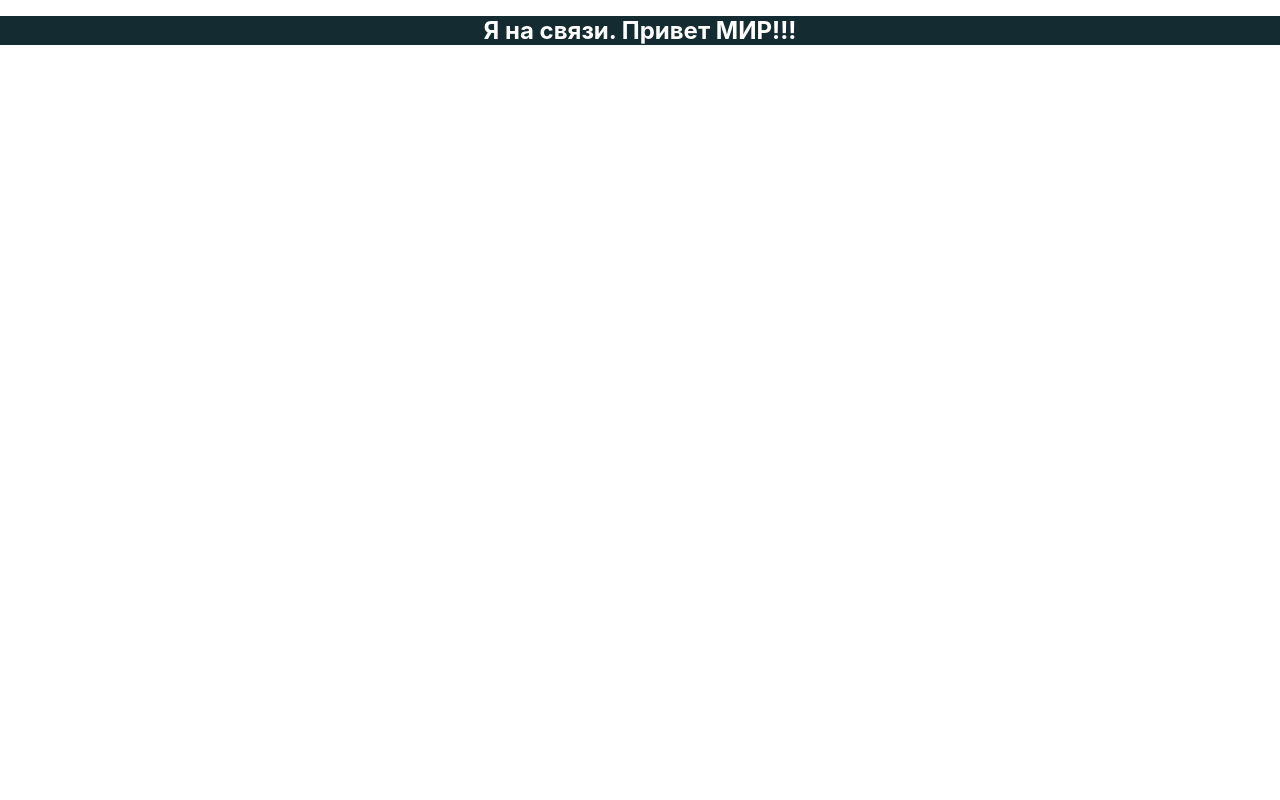
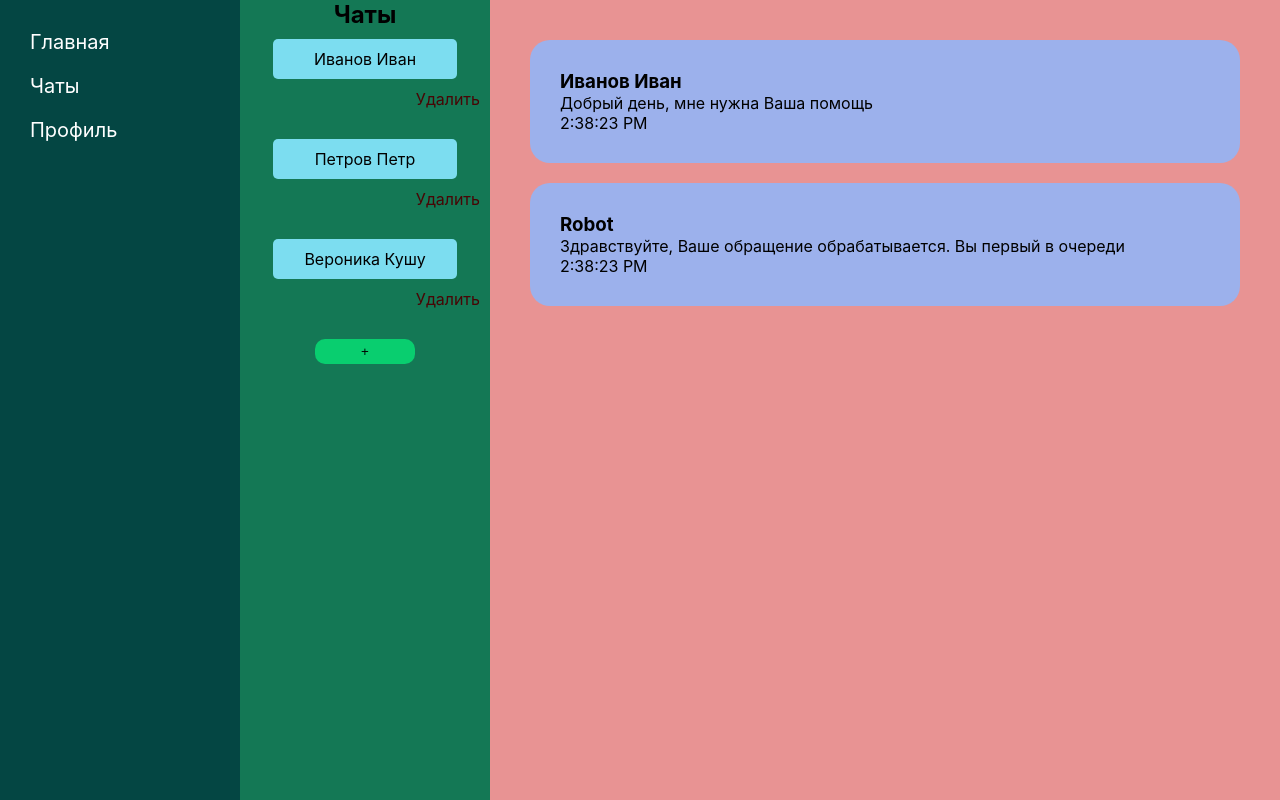
Before and after one commit to Sidoroof/react, a React (Create React App) app: page /chats/0 in a window 1280 px wide. Built offline with nearby package versions, Linux system fonts and the light colour scheme.

Commit message:
add lesson4

```diff
--- a/package.json
+++ b/package.json
@@ -3,11 +3,15 @@
   "version": "0.1.0",
   "private": true,
   "dependencies": {
+    "@emotion/react": "^11.10.4",
+    "@emotion/styled": "^11.10.4",
+    "@mui/material": "^5.10.7",
     "@testing-library/jest-dom": "^5.16.5",
     "@testing-library/react": "^13.4.0",
     "@testing-library/user-event": "^13.5.0",
     "react": "^18.2.0",
     "react-dom": "^18.2.0",
+    "react-router-dom": "^6.4.1",
     "react-scripts": "5.0.1",
     "web-vitals": "^2.1.4"
   },
--- a/src/App.css
+++ b/src/App.css
@@ -1,45 +1,125 @@
 .App {
-  text-align: center;
+  display: flex;
+}
+*{
+  box-sizing: border-box;
+  padding: 0;
+  margin: 0;
+  text-decoration: none;
+}
+.navBar{
+  height: 100vh;
+  width: 100%;
+  max-width: 240px;
+  background: rgb(4, 70, 67);
+  color: rgb(255, 255, 254);
+  display: flex;
+  flex-direction: column;
+  padding: 30px;
+}
+.navBar a{
+  color: white;
+  margin-bottom: 20px;
+  font-size: 20px;
+  transition: transform 0.3s;
+}
+.navBar a:hover{
+  transform: scale(1.1);
+}
+.loaderRing{
+  position: relative;
+  border-radius: 50px;
+  animation: scaleLoader 0.3s linear 0s infinite alternate;
 }
 
-.App-logo {
-  height: 40vmin;
-  pointer-events: none;
-}
 
-@media (prefers-reduced-motion: no-preference) {
-  .App-logo {
-    animation: App-logo-spin infinite 20s linear;
+@keyframes scaleLoader {
+  0%{
+    transform: scale(1);
+  }
+  100%{
+    transform: scale(1.5);
   }
 }
 
-.App-header {
-  background-color: #282c34;
-  min-height: 100vh;
+.chatList{
+  height: 100vh;
+  width: 250px;
+  background: rgb(20, 120, 85);
   display: flex;
   flex-direction: column;
+  overflow-y:scroll;
+  overflow-x: none;
+  color: rgb(255, 255, 255);
+}
+.chatList div{
+  display: flex;
+  flex-direction: column;
+  align-items: flex-end;
+  margin-bottom: 20px;
+  padding: 0 10px;
+}
+.chatList--hidden{
+  width: 0;
+}
+.chatList a{
+  padding: 10px;
+  display: block;
+  background: rgb(124, 221, 240);
+  max-width: 80%;
+  width: 100%;
+  margin: 10px auto;
+  text-align: center;
+  border-radius: 5px;
+  cursor: default;
+  color: rgb(0, 0, 0);
+
+}
+.chatList button{
+  border: none;
+   border-radius: 10px;
+  width: 100px;
+  height: 25px;
+  margin: 10px auto 0 auto;
+  background-color: rgb(9, 206, 111);
+}
+.chatList h2{
+  color: rgb(0, 0, 0);
+  text-align: center;
+}
+.chatList::-webkit-scrollbar {
+  width: 10px;
+}
+.chatList::-webkit-scrollbar-track {
+  background-color: rgb(141, 94, 94);
+}
+.chatList::-webkit-scrollbar-thumb {
+  box-shadow: inset 0 0 6px rgb(22, 150, 255);
+}
+.chatItems{
+  flex-grow: 1;
+  display: flex;
+  flex-direction: column;
+  background: #e89393;
+  padding: 40px;
+}
+.messageItem{
+  margin-bottom: 20px;
+  background: #9cb1ec;
+  border-radius: 20px;
+  padding: 30px;
+}
+.chatDelete{
+  display: flex;
   align-items: center;
   justify-content: center;
-  font-size: calc(10px + 2vmin);
-  color: white;
+  color: rgb(31, 2, 8);
 }
-
-.App-link {
-  color: #61dafb;
+.buttonchatDelete{
+  width: 10px;
+  height: 10px;
+  color:rgb(255, 255, 255);
 }
-
-@keyframes App-logo-spin {
-  from {
-    transform: rotate(0deg);
-  }
-  to {
-    transform: rotate(360deg);
-  }
+.chatDelete{
+  color: rgb(72, 5, 5);
 }
-.stile-form{
-background-color: #142b31;
-}
-.stile-text{
-color: rgb(255, 255, 255);
-font-size:x-large;
-}
--- a/src/App.js
+++ b/src/App.js
@@ -1,21 +1,55 @@
 // import logo from './logo.svg';
 import './App.css';
+import React,{useState, useEffect} from 'react'
+import Button from '@mui/material/Button';
+import Box from '@mui/material/Box';
+import TextField from '@mui/material/TextField';
+import List from '@mui/material/List';
+import ListItem from '@mui/material/ListItem';
+import Divider from '@mui/material/Divider';
+import ListItemText from '@mui/material/ListItemText';
+import ListItemAvatar from '@mui/material/ListItemAvatar';
+import Avatar from '@mui/material/Avatar';
+import Typography from '@mui/material/Typography';
+import { Routes, Route, Link } from "react-router-dom";
+import HomePage from './mypages/myhome';
+import ChatsPage from './mypages/mychats';
+import MyProf from './mypages/myprof';
+
 
 function App() {
-   const massege = 'Привет МИР!!!'
   return (
-        <div className='App'>
-          <Mymassege sms = {massege}/>
-        </div>
+    <div className="App">
+      <NavBar/>
+      <Routes>
+      <Route path='/' element = {<HomePage userName={"Пользователь"}/>}/>
+          <Route path='chats' element = {<ChatsPage/>}>
+              <Route path=':chatId' element = {<ChatsPage/>}/>
+          </Route>
+          <Route path='profile' element = {<MyProf/>}/>
+      </Routes>
+
+    </div>
   );
 }
+ export default App;
 
-export default App;
-const Mymassege = (props) => {
-return (
-<div className = "stile-form">
-  <h1 className = "stile-text"> Я на связи. {props.sms}</h1>
-</div>
-)
+    const NavBar = () => {
 
-}
+      return(
+        <div className='navBar'>
+          <Link to={'/'}>Главная</Link>
+          <Link to={'/chats'}>Чаты</Link>
+          <Link to={'/profile'}>Профиль</Link>
+        </div>
+      )
+    }
+
+    const NotFound = () =>{
+
+      return(
+        <div style={{width:"100%", height:'100vh', display:'flex', alignItems:'center', justifyContent:'center'}}>
+          <h1>404 страница не найдена</h1>
+        </div>
+        )
+    }
--- /dev/null
+++ b/src/components/chat/Chat.js
@@ -0,0 +1,19 @@
+import { useParams } from "react-router-dom"
+
+const Chat = ({chat}) => {
+    console.log(chat.messages)
+    return (
+        <div className="chatItems">
+            {
+                chat.messages.map((e,i)=>
+                    <div className="messageItem">
+                        <h3>{e.author}</h3>
+                        <p>{e.text}</p>
+                        <p>{e.date}</p>
+                    </div>
+                )
+            }
+        </div>
+    )
+}
+export default Chat
--- /dev/null
+++ b/src/components/loader/Loader.js
@@ -0,0 +1,22 @@
+const Loader = () =>{
+    return(
+        <div style={{flexGrow:1,
+        width:'100%',
+        height:'100%',
+        position:'absolute',
+        top:0,
+        left:0,
+        zIndex:20,
+        background:"#fff",
+        display:'flex',
+        alignItems:'center',
+        justifyContent:'center'}}>
+            <div style={{
+                width:'50px',
+                height:'50px',
+                background:'rgb(22, 150, 255)'
+            }} className = 'loaderRing'></div>
+        </div>
+    )
+}
+export default Loader
--- a/src/index.js
+++ b/src/index.js
@@ -3,12 +3,15 @@ import ReactDOM from 'react-dom/client';
 import './index.css';
 import App from './App';
 import reportWebVitals from './reportWebVitals';
+import {BrowserRouter} from 'react-router-dom'
 
 const root = ReactDOM.createRoot(document.getElementById('root'));
 root.render(
   <React.StrictMode>
-    <App />
-  </React.StrictMode>
+  <BrowserRouter>
+      <App />
+  </BrowserRouter>
+</React.StrictMode>
 );
 
 // If you want to start measuring performance in your app, pass a function
--- /dev/null
+++ b/src/mypages/mychats.js
@@ -0,0 +1,112 @@
+import { useEffect, useState } from "react"
+import { Link, Navigate, Route, Routes, useNavigate, useParams } from "react-router-dom"
+import Chat from "../components/chat/Chat"
+import Loader from "../components/loader/Loader"
+import Button from '@mui/material/Button';
+
+const chatsPlaceholder = [
+    {
+        recipient:"Иванов Иван",
+        messages:[
+            {
+                author:'Иванов Иван',
+                text:'Добрый день, мне нужна Ваша помощь',
+                date: new Date().toLocaleTimeString()
+            },
+            {
+                author:'Robot',
+                text:'Здравствуйте, Ваше обращение обрабатывается. Вы первый в очереди',
+                date: new Date().toLocaleTimeString()
+            },
+        ]
+
+    },
+    {
+        recipient:"Петров Петр",
+        messages:[
+            {
+                author:'Петров Петр',
+                text:'Прошу предоставить контактную информацию',
+                date: new Date().toLocaleTimeString()
+            },
+            {
+                author:'Robot',
+                text:'Здравствуйте, контактная информация собирается. Ожидайте ответ',
+                date: new Date().toLocaleTimeString()
+            },
+        ]
+    },
+    {
+        recipient:"Вероника Кушу",
+        messages:[
+            {
+                author:'Вероника Кушу',
+                text:'Добрый день',
+                date: new Date().toLocaleTimeString()
+            },
+            {
+                author:'Robot',
+                text:'Здравствуйте, чем могу быть полезен',
+                date: new Date().toLocaleTimeString()
+            },
+        ]
+    },
+]
+
+const ChatsPage = () =>{
+
+    const [chats, setChats] = useState([])
+    const [loading, setLoading] = useState(null)
+    const {chatId} = useParams()
+    const navigate = useNavigate()
+
+    useEffect(()=>{
+        setLoading(true)
+        setTimeout(()=>{
+            setChats(chatsPlaceholder)
+            setLoading(false)
+        })
+    },[])
+
+
+    return (
+        <div style={{display:'flex', flexGrow:1, position:'relative'}}>
+            <WithLoading isLoading = {loading}>
+                <div style={{display:'flex', flexGrow:1}}>
+                    <div className='chatList'>
+                        <h2>Чаты</h2>
+                        <>
+                        <ChatList chats={chats}/>
+                        <button onClick={()=>{
+                            setChats(p => [...p, chatsPlaceholder[Math.floor(Math.random() * chatsPlaceholder.length)]])
+                        }}>+</button>
+                        </>
+                    </div>
+                    {
+                        chatId && chats[chatId] ? <Chat chat={chats[chatId]}/> : <h2>Откройте чат для просмотра</h2>
+                    }
+                </div>
+            </WithLoading>
+        </div>
+    )
+}
+
+const WithLoading = ({isLoading, children}) =>{
+    return isLoading || isLoading === null ? <Loader/> : children
+}
+
+const ChatList = ({chats}) =>{
+
+    return(
+        <>
+         {chats.map((e,id) =>
+            <div classNam= "buttonchatDelete" key={id}>
+                    <Link to={`${id}`}>{e.recipient}</Link>
+                    <p className="chatDelete">Удалить</p>
+
+            </div>)}
+        </>
+    )
+}
+
+export default ChatsPage
--- /dev/null
+++ b/src/mypages/myhome.js
@@ -0,0 +1,12 @@
+import { useEffect } from "react"
+import { useNavigate } from "react-router-dom"
+
+const HomePage = ({userName}) =>{
+    return(
+        <div>
+            <h1>Добро пожаловать ,{userName}. Мы рады приветствовать Вас. </h1>
+        </div>
+    )
+}
+
+export default HomePage
--- /dev/null
+++ b/src/mypages/myprof.js
@@ -0,0 +1,18 @@
+import { useEffect } from "react"
+import { useNavigate } from "react-router-dom"
+import TextField from '@mui/material/TextField';
+import Button from '@mui/material/Button';
+
+const MyProf = ({userName}) =>{
+    return(
+        <div>
+            <h1> Для дальнейшей работы, просим Вас авторизоваться</h1>
+            <></>
+            <TextField id="outlined-basic" label="Имя" variant="outlined" />
+            <TextField id="outlined-basic" label="Пароль" type="password" variant="outlined" />
+            <Button variant="contained" color="success" type = 'submit'>Войти</Button>
+        </div>
+    )
+}
+
+export default MyProf
```
Also changed, not shown: public/avatar.png (added), 1 other file (tests, documents, lock files or other folders).
